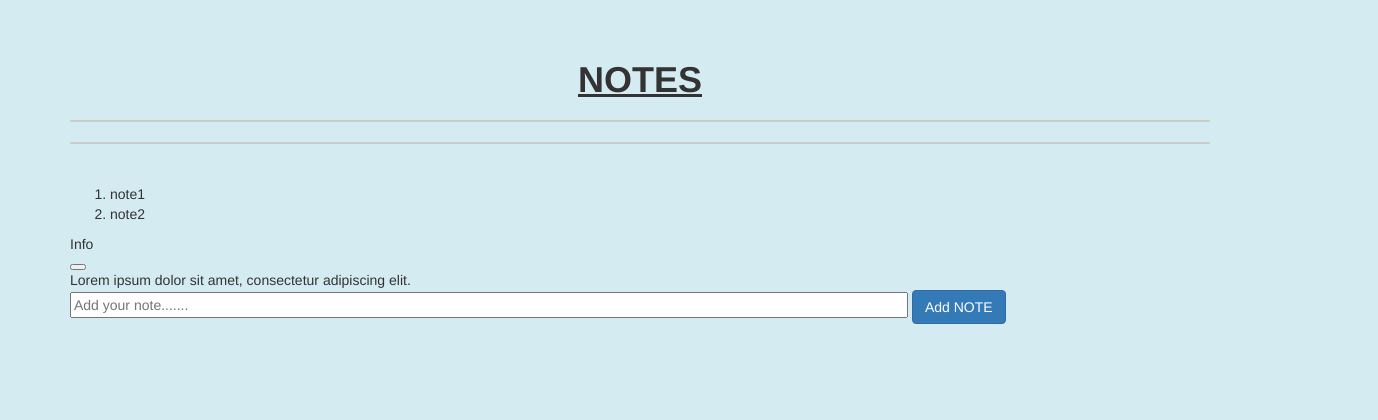
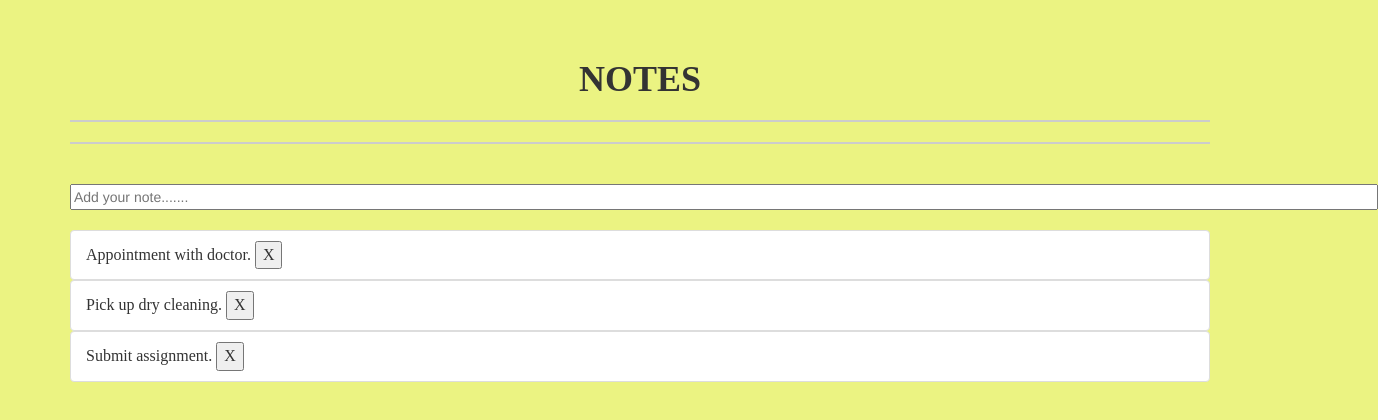
Before and after one commit to shivani2893/notes, a plain HTML site: page index.html in a window 1280 px wide. Shown: the whole page, 1378 px wide, since content can reach past the window. Drawn offline with nearby package versions, Linux system fonts and the light colour scheme.

Commit message:
final file

```diff
--- a/index.html
+++ b/index.html
@@ -1,21 +1,25 @@
 <html>
 <head>
     <title>
-
+       Your notes
     </title>
 
     <link rel="stylesheet" href="https://maxcdn.bootstrapcdn.com/bootstrap/3.3.7/css/bootstrap.min.css">
-    <link rel="stylesheet" href="https://cdnjs.cloudflare.com/ajax/libs/bulma/0.3.1/css/bulma.css.map">
     <style type="text/css">
         body{
-            background-color: #D5EBF2;
+            background-color: #EBF382;
             padding-top: 40px;
     }
         h1{
             text-align: center;
+            font-family: "Wide Latin";
         }
         hr{
             border: 1px solid #ccc;
+        }
+        ul{
+            font-size: medium;
+            font-family: "MS Gothic";
         }
 
     </style>
@@ -23,55 +27,28 @@
 <body>
 
 <div id="root" class="container">
-    <h1><b><u>NOTES</u></b></h1>
+    <h1><b>NOTES</b></h1>
     <hr>
     <hr>
     <br>
- <ol type="1">
 
-     <li v-for="note in notes" v-text="note"><p class="bg-primary"></p></li>
- </ol>
-    <article class="message is-info">
-        <div class="message-header">
-            <p>Info</p>
-            <button class="delete"></button>
-        </div>
-        <div class="message-body">
-            Lorem ipsum dolor sit amet, consectetur adipiscing elit.
-        </div>
-    </article>
+    <input type="text" v-model="newnote" size="158" placeholder="Add your note......." @keyup.enter="addnote" >
+    <br>
+    <br>
 
-    <input type="text" size="100" placeholder="Add your note......." v-model="newnote">
+ <ul class="list-group"><deletenote :title="note" v-for="(note, index) in notes" :key="note.id">
 
-    <button type="button" class="btn btn-primary" @click="addnote">Add NOTE</button>
+     <li id="input" class="list-group-item"
+         v-text="(notes, index) in notes">
+     </li>
+ </deletenote></ul>
+
+
 </div>
 
     <script src="https://unpkg.com/vue/dist/vue.js"></script>
-
-<script>
-
-    var app = new Vue({
-       el : '#root',
-    data :{
-
-           notes : ['note1','note2']
-
-    },
-
-        methods: {
-
-           addnote : function() {
-               this.notes.push(this.newnote);
-
-               this.newnote='';
-           }
-       }
+    <script src="main.js"></script>
 
 
-   })
-
-
-
-</script>
 </body>
 </html>
--- a/main.js
+++ b/main.js
@@ -1,5 +1,51 @@
+Vue.component('deletenote', {
+
+    props : ['title'],
+
+    data: function () {
+        return{
+
+            title: 'notes',
+            isvisible: true
+        }
+
+    },
+
+    template:
+        '<span>\
+      <li class="list-group-item" v-show="isvisible">\
+          {{ title }}\
+          <button type="button" @click="isvisible= false">X</button>\
+      </li>\</span>'
+  });
+
 
 new Vue ({
 
-    el: '#root'
-})
+    el: '#root',
+
+    data: {
+
+        notes: ['Appointment with doctor.',
+            'Pick up dry cleaning.',
+            'Submit assignment.'
+        ]
+
+
+    },
+
+
+    methods: {
+
+        addnote: function () {
+            //function adds new notes to the list
+            this.notes.push(this.newnote);
+
+            this.newnote = '';
+        }
+
+        }
+
+
+
+});
```
